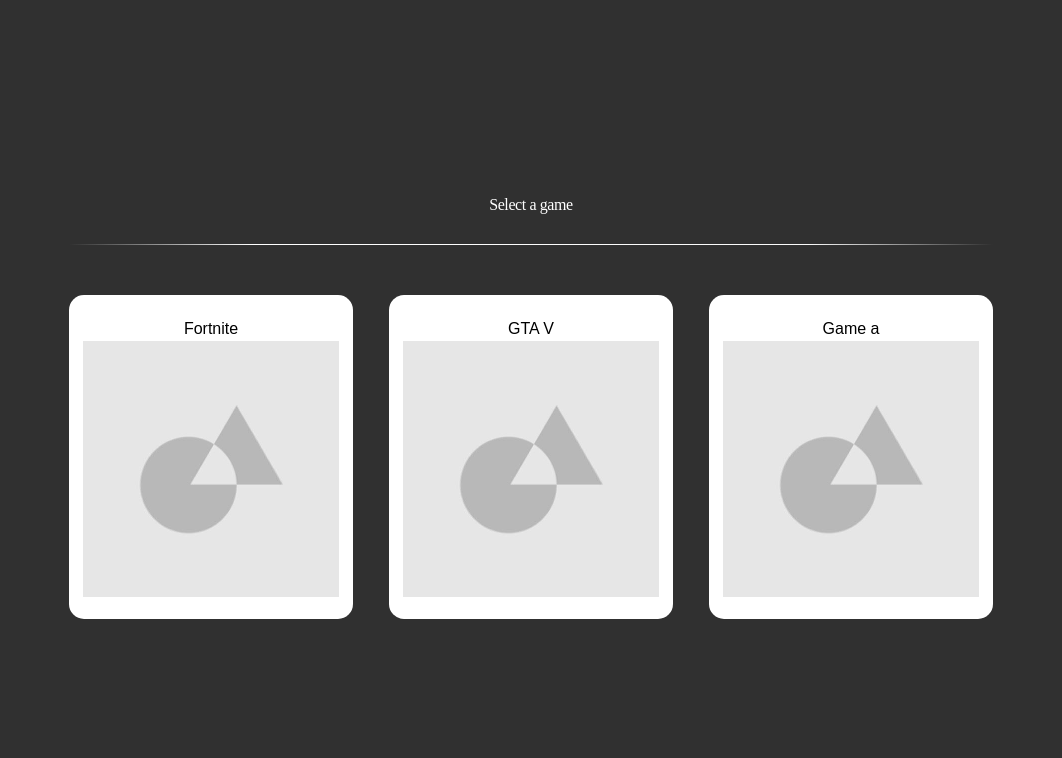
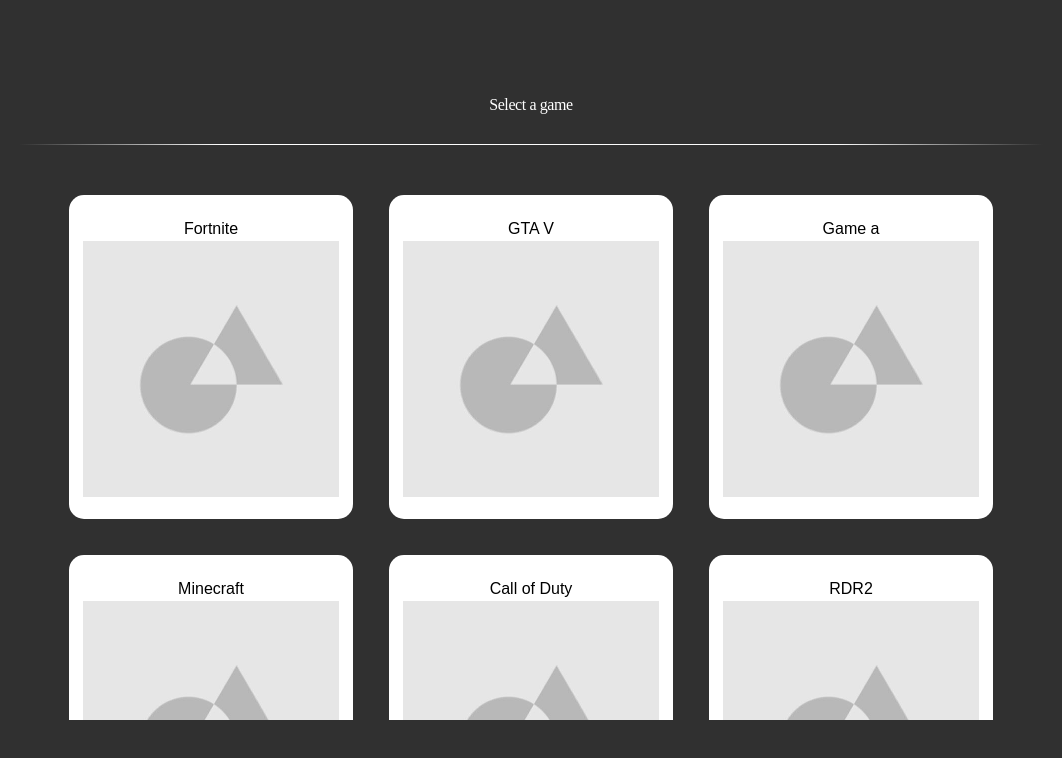
Before and after one commit to w3f-community/asylum-ui, a React (Create React App) app: page / in a window 1280 px wide. Shown: the top 758 px of the page, without its empty margins (109-1171 px from the left). Built offline with nearby package versions, Linux system fonts and the light colour scheme.

Commit message:
add onclick to game-card & add more games to list

```diff
--- a/src/components/game-card/index.tsx
+++ b/src/components/game-card/index.tsx
@@ -4,11 +4,15 @@
 interface IProps {
   title: string;
   img: string;
+  id: string;
+  onclick: (id: string) => void
 }
 
-export const GameCard: React.FC<IProps> = ({ title, img }) => {
+export const GameCard: React.FC<IProps> = ({ title, img, onclick, id }) => {
   return (
-    <div className="game-card">
+    <div className="game-card"
+      onClick={() => onclick(id)}
+    >
       <p className="text-ubuntu text-center">{title}</p>
       <div className="empty-img w-64 h-64"></div>
       {/* <BorderButton text={'SELECT'} onClick={() => console.log(title)} /> */}
--- a/src/components/game-table/index.tsx
+++ b/src/components/game-table/index.tsx
@@ -2,35 +2,72 @@
 import { GameCard } from '../game-card'
 
 // @TODO Delete this object, after adding normal blockchaine
-const games: any = [
+const games: tempObject[] = [
   {
     title: 'Fortnite',
-    img: ''
+    img: '',
+    id: '1'
   },
   {
     title: 'GTA V',
-    img: ''
+    img: '',
+    id: '2'
   },
   {
     title: 'Game a',
-    img: ''
+    img: '',
+    id: '3'
+  },
+  {
+    title: 'Minecraft',
+    img: '',
+    id: '4'
+  },
+  {
+    title: 'Call of Duty',
+    img: '',
+    id: '5'
+  },
+  {
+    title: 'RDR2',
+    img: '',
+    id: '6'
+  },
+  {
+    title: 'Stalker',
+    img: '',
+    id: '7'
+  },
+  {
+    title: 'Slime Rancher',
+    img: '',
+    id: '8'
   }
 ]
 
 interface tempObject {
   title: string;
   img: string;
+  id: string
 }
 
 interface IProps {}
 
 export const GameTable: React.FC<IProps> = () => {
   return (
-    <div className="no-scrollbar flex flex-wrap justify-center pt-[35px] max-h-[70vh] max-w-[80vw] overflow-auto gap-9">
+    <div
+      className="no-scrollbar flex flex-wrap justify-center pt-[35px] max-h-[70vh] max-w-[80vw] overflow-auto gap-9"
+    >
       {games &&
         games.map((item: tempObject) => {
           return (
-            <GameCard key={item.title} title={item.title} img={item.img} />
+            <GameCard
+              key={item.title}
+              id={item.id}
+              onclick={console.log}
+              title={item.title}
+              img={item.img}
+            />
           )
         })}
     </div>
--- a/src/index.css
+++ b/src/index.css
@@ -27,7 +27,7 @@
     display: flex;
     flex-direction: column;
     background: white;
-    /* margin-top: 16px 18px ; */
+    cursor: pointer;
     padding: 22px 14px;
     border-radius: 15px;
   }
```
Also changed, not shown: .eslintrc.json.
